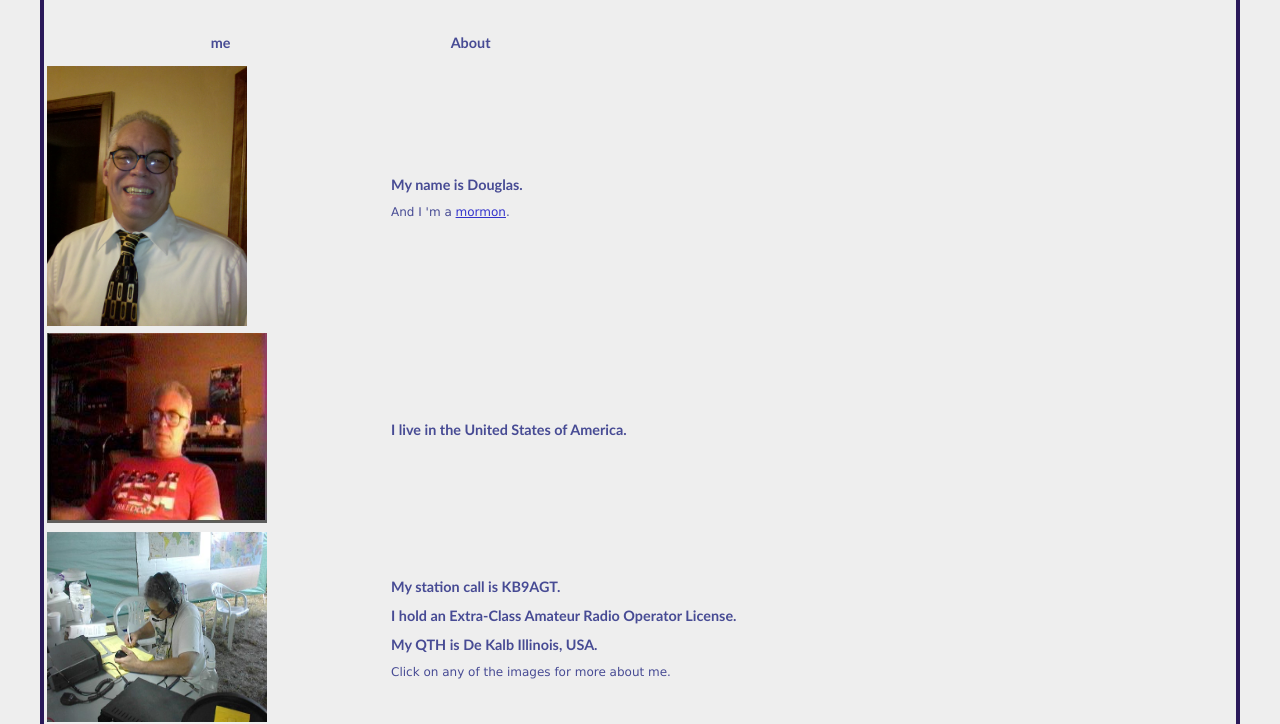
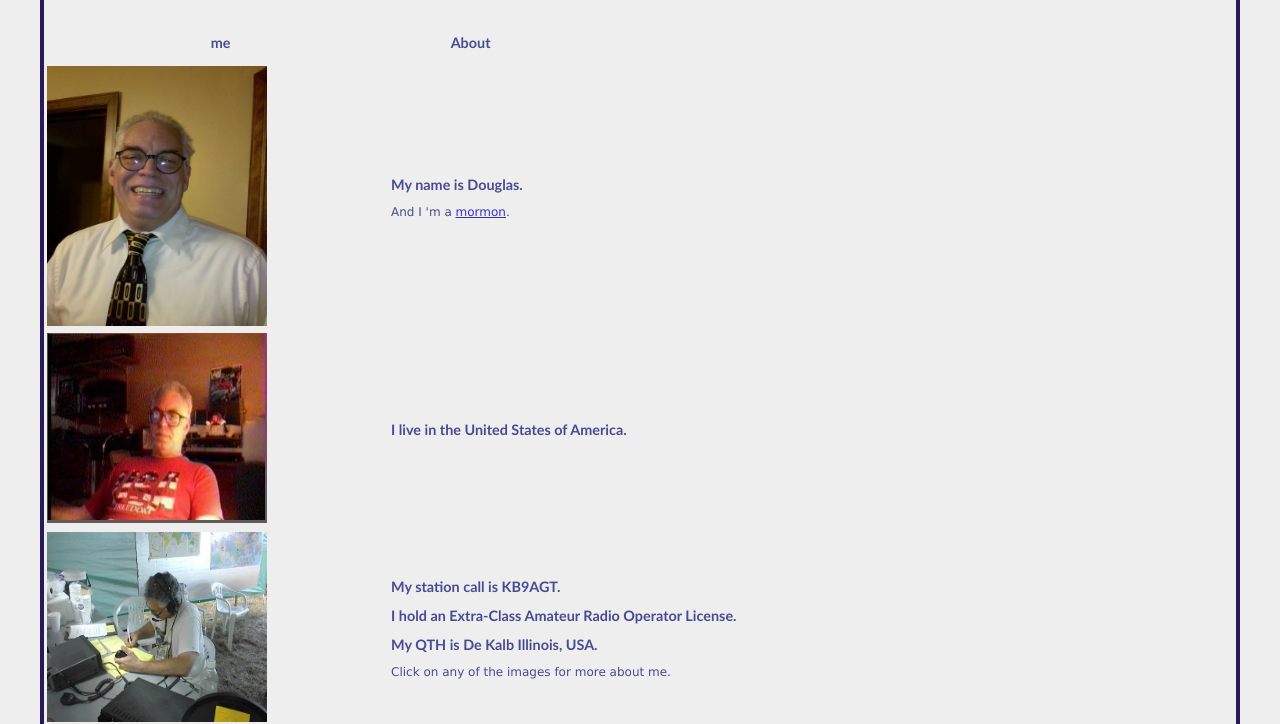
Before and after one commit to DouglasAllen/gh-pages, a plain HTML site: page about_me/index.html in a window 1280 px wide. Shown: the part 89-813 px from the top of the page. Drawn offline with Linux system fonts and the light colour scheme.

Commit message:
README.md added

```diff
--- a/about_me/index.html
+++ b/about_me/index.html
@@ -50,7 +50,7 @@
               <tr>
 						 <td>
 							<div id="imageclick">
-								<img src="public/images/2009-12-28 19.49.45.jpg" alt="Douglas George Allen" width="200" height="260" onclick="showtime()">
+								<img src="public/images/2009-12-28 19.49.45.jpg" alt="Douglas George Allen" width="220" height="260" onclick="showtime()">
 							</div>
 						 </td>
 						 <td align="left">
```
